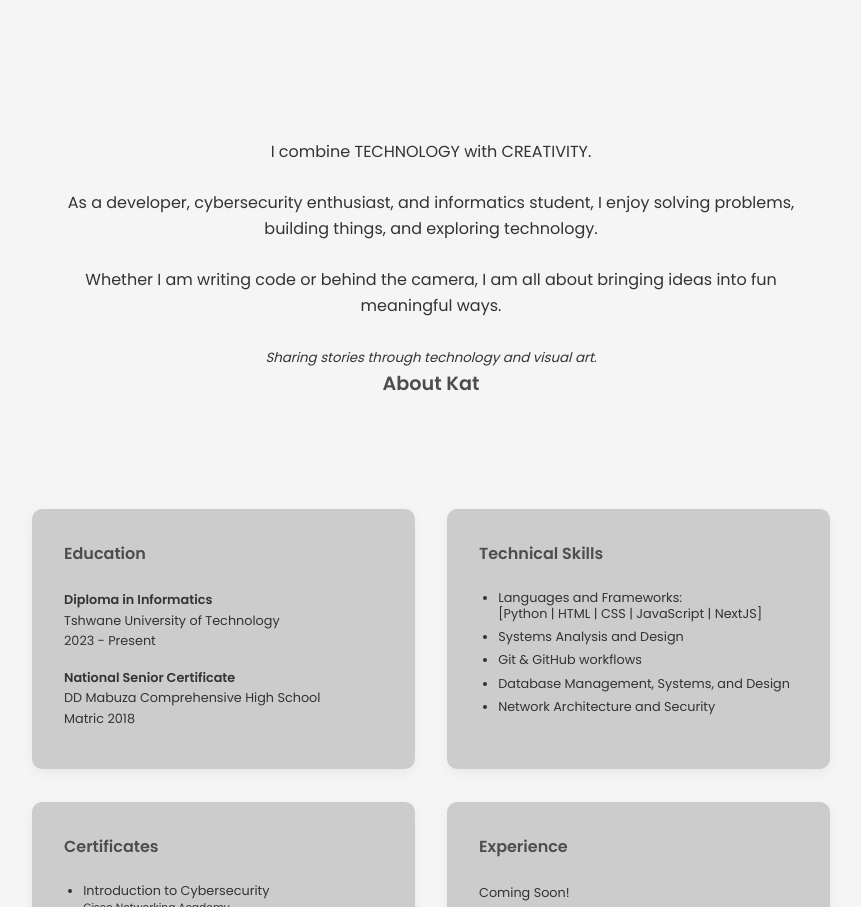
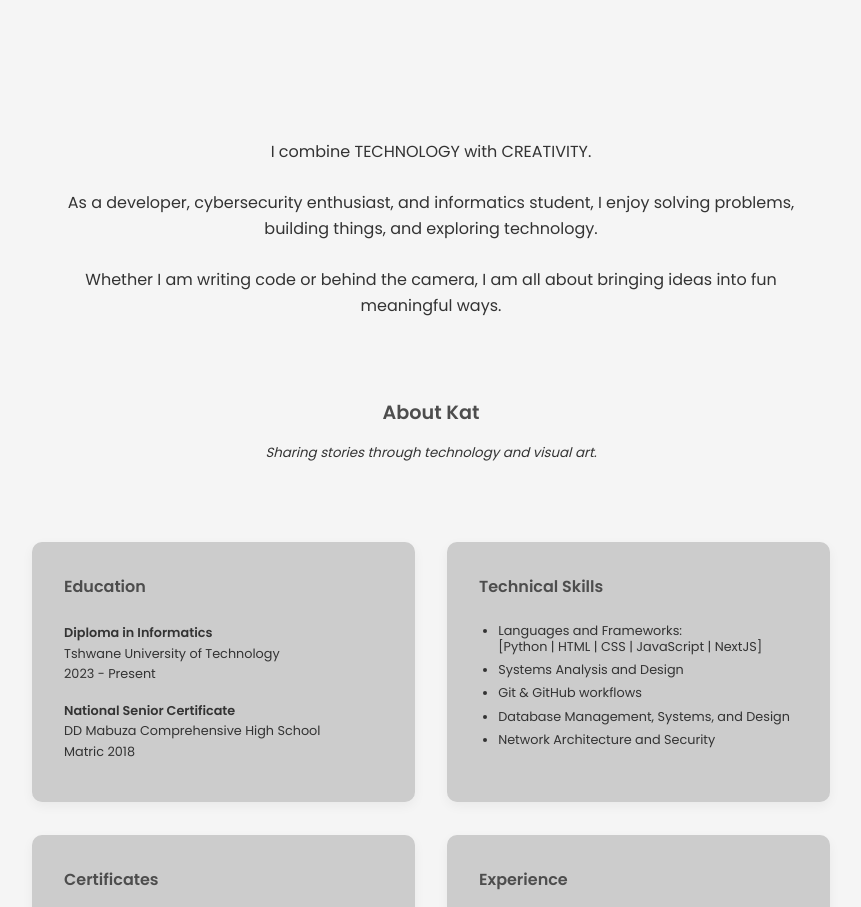
Before and after one commit to karteverything/karteverything2, a Next.js app: page / in a window 1280 px wide. Shown: the part 802-1709 px from the top of the page, without its empty margins (209-1070 px from the left). Built offline with nearby package versions, Linux system fonts and the light colour scheme; no server answers; the database is empty.

Commit message:
about section

```diff
--- a/app/about/page.jsx
+++ b/app/about/page.jsx
@@ -14,13 +14,10 @@ export default function About() {
                         <br />
                         Whether I am writing code or behind the camera, I am all about bringing ideas
                         into fun meaningful ways.
-
-                        <br />
-                        <br />
-                        <small><i>Sharing stories through technology and visual art.</i></small>
                     </p>
 
                     <h2 className="section-title">About Kat</h2>
+                    <small><i>Sharing stories through technology and visual art.</i></small>
                 </div>
 
                 <div className="column bottom resume">
--- a/app/globals.css
+++ b/app/globals.css
@@ -308,7 +308,7 @@ h1 {
     background-color: transparent;
     box-shadow: none;
     padding-bottom: 30px;
-    margin-bottom: 2rem;
+    margin-bottom: 1rem;
     border-bottom: 1px solid var(--border-color);
 }
 
@@ -323,9 +323,8 @@ h1 {
 .section-title {
     font-size: 1.2rem;
     font-weight: 700;
-    margin-bottom: 1rem;
     color: var(--text-main-light);
-    margin-top: 0;
+    margin-top: 5rem;
     padding-top: 0;
 }
 
```
